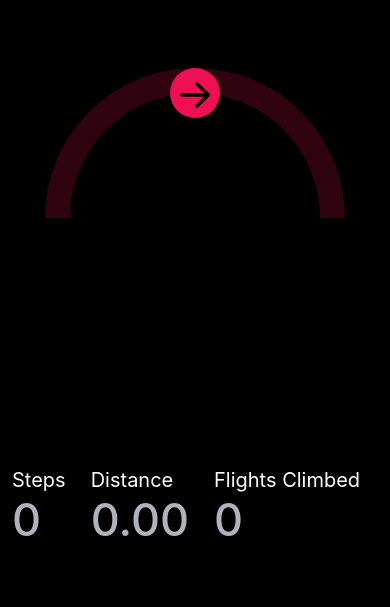
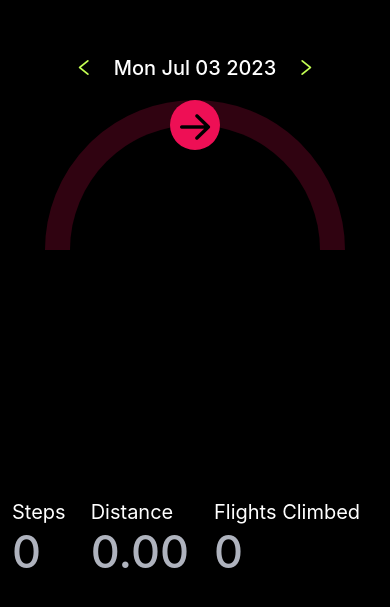
Before and after one commit to syarwinaaa09/glucoBuddy, a React Native app: screen / in a window 390 px wide. Shown: the part 115-722 px from the top of the page. Built offline with nearby package versions, Linux system fonts and the light colour scheme.

Commit message:
Date picker

```diff
--- a/App.tsx
+++ b/App.tsx
@@ -9,6 +9,7 @@ import AppleHealthKit, {
 } from 'react-native-health';
 import { useEffect, useState } from 'react';
 import useHealthData from './src/hooks/useHealthData';
+import { AntDesign } from '@expo/vector-icons';
 
 const permissions : HealthKitPermissions = {
   permissions: {
@@ -24,10 +25,24 @@ const permissions : HealthKitPermissions = {
 const STEPS_GOAL = 10_000;
 
 export default function App() {
+  const [date, setDate] = useState(new Date())
+  const {steps, flights, distance } = useHealthData(date);
 
-  const {steps, flights, distance } = useHealthData(new Date(2023, 5, 16));
+  const  changeDate = (numDays) => {
+    const currentDate = new Date(date); // Create a copy of the current date
+    // Update the date by adding/subtracting the number of days
+    currentDate.setDate(currentDate.getDate() + numDays);
+
+    setDate(currentDate); // Update the state variable
+
+  }
   return (
     <View style={styles.container}>
+    <View style={styles.datePicker}>
+      <AntDesign onPress={() => changeDate(-1)} name="left" size={20} color="#C3FF53" />
+      <Text style={styles.date}>{date.toDateString()}</Text>
+      <AntDesign onPress={() => changeDate(+1)} name="right" size={20} color="#C3FF53" />
+    </View>
       <RingProgress radius ={150} strokeWidth={50} progress={steps / STEPS_GOAL} />
 
       <StatusBar style="auto" />
@@ -55,4 +70,17 @@ const styles = StyleSheet.create({
     flexWrap: 'wrap',
     marginTop: 100,
   },
+  datePicker: {
+    alignItems: 'center',
+    padding: 20,
+    flexDirection: 'row',
+    justifyContent: 'center',
+
+  },
+  date: {
+    color: 'white',
+    fontWeight: '500',
+    fontSize: 20,
+    marginHorizontal: 20,
+  }
 });
```
